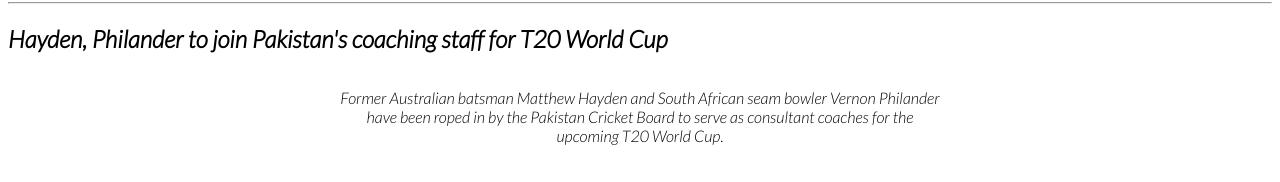
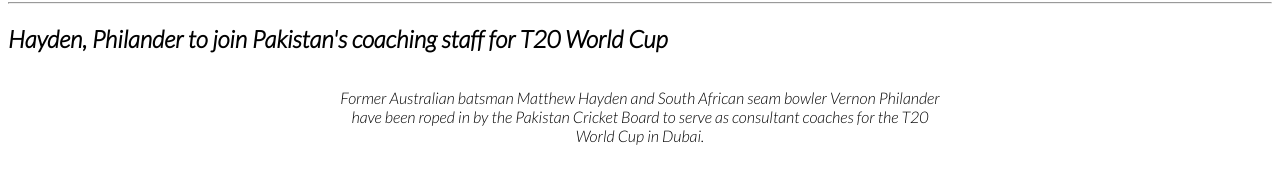
Before and after one commit to atharvabhanage02/my-first-site, a plain HTML site: page index.html in a window 1280 px wide. Shown: the part 1084-1266 px from the top of the page. Drawn offline with Linux system fonts and the light colour scheme.

Commit message:
updated docs

```diff
--- a/index.html
+++ b/index.html
@@ -37,7 +37,7 @@
 
     <h2>Hayden, Philander to join Pakistan's coaching staff for T20 World Cup</h2>
     <div>
-        <p class="container container-center">Former Australian batsman Matthew Hayden and South African seam bowler Vernon Philander have been roped in by the Pakistan Cricket Board to serve as consultant coaches for the upcoming T20 World Cup.</p>
+        <p class="container container-center">Former Australian batsman Matthew Hayden and South African seam bowler Vernon Philander have been roped in by the Pakistan Cricket Board to serve as consultant coaches for the T20 World Cup in Dubai.</p>
     </div>
     <div>
         <img src="image4.jpg" alt="coach" width="300" height="300">
```
